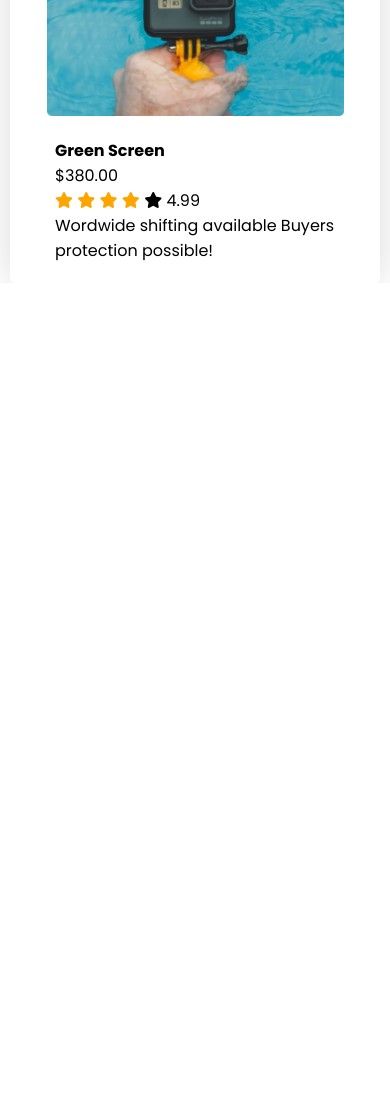
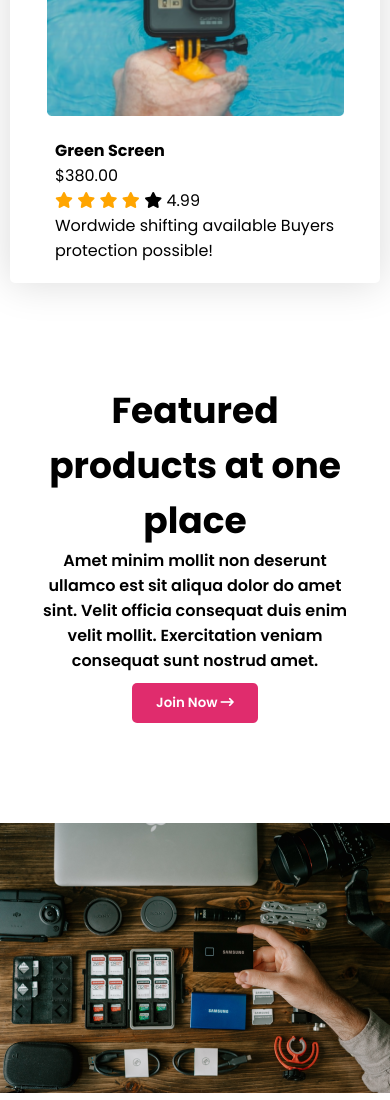
Before and after one commit to Moshiur-Code/influencer-gear, a plain HTML site: page index.html in a window 390 px wide. Shown: the part 5403-6503 px from the top of the page. Before the commit the page ends 5686 px from the top, so only its background shows below. Drawn offline with Linux system fonts and the light colour scheme.

Commit message:
Feature section added and responsiveness done

```diff
--- a/index.html
+++ b/index.html
@@ -271,6 +271,30 @@
                 </div>
             </div>
         </section>
+
+        <!-- Feature Section -->
+        <section>
+            <div class="feature-container">
+                <div class="feature-img">
+                    <img src="./images/gear.png" alt="">
+                </div>
+
+                <div class="feature-content">
+                    <h3 class="feature-title">
+                        Featured products at one place
+                    </h3>
+                    <p class="feature-description">
+                        Amet minim mollit non deserunt ullamco est sit aliqua dolor do amet sint. Velit officia consequat duis enim velit mollit. Exercitation veniam consequat sunt nostrud amet.
+                    </p>
+                    <button class="join-btn">Join Now
+                        <i class="fa-solid fa-arrow-right-long"></i>
+                    </button>
+                </div>
+            </div>
+        </section>
     </main>
+
+
+
 </body>
 </html>
--- a/style.css
+++ b/style.css
@@ -119,9 +119,34 @@ main{
     color: orange;
 }
 
+/* Feature Section Styles */
+/* ------------------------- */
+.feature-container{
+    margin-top: 100px;
+    display: flex;
+    justify-content: space-evenly;
+    align-items: center;
+    gap: 100px;
+}
 
+.feature-title{
+    font-size: 2.25rem;
+    font-weight: 700;
+}
 
+.feature-description{
+    font-weight: 600;
+}
 
+.join-btn{
+    margin-top: 10px;
+    padding: 10px 24px;
+    border-radius: 5px;
+    background: #E02C6D;
+    color: #FFF;
+    font-weight: 600;
+    border: 0;
+}
 
 /*
     -------------------------------------
@@ -186,6 +211,12 @@ main{
         width: 90%;
     }
 
+    .feature-container{
+        flex-direction: column-reverse;
+        text-align: center;
+        padding-left: 20px;
+        padding-right: 20px;
+    }
 }
 
 
@@ -234,4 +265,11 @@ main{
         width: 90%;
     }
 
+    .feature-container{
+        flex-direction: column-reverse;
+        text-align: center;
+        padding-left: 50px;
+        padding-right: 50px;
+    }
+
 }
```
